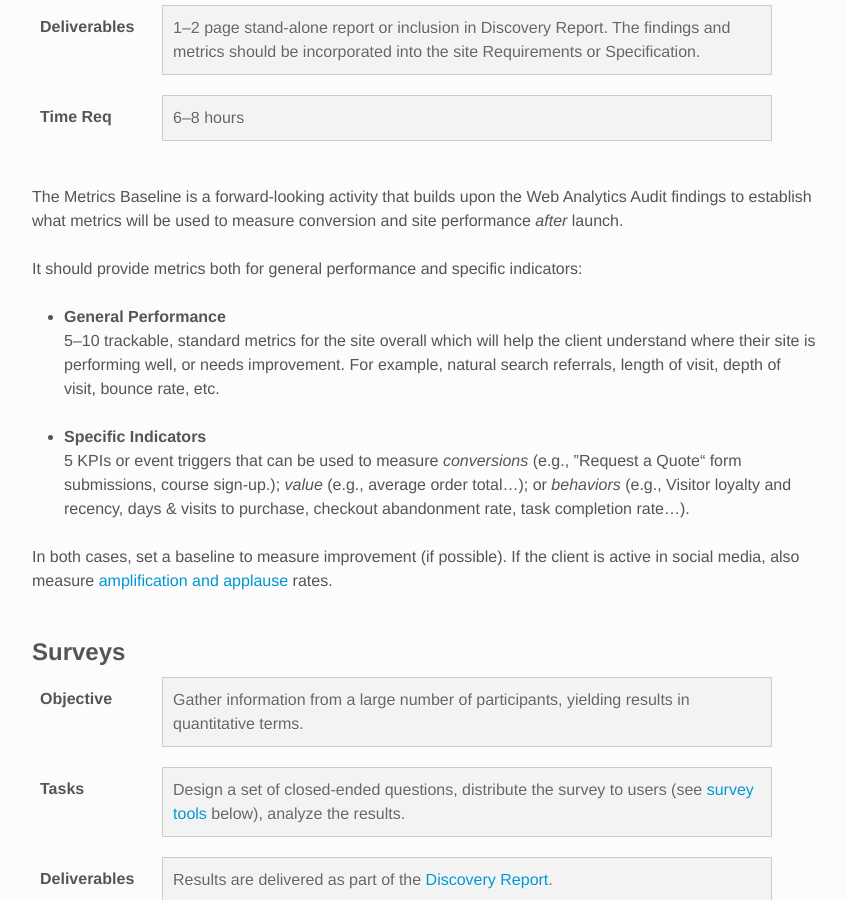
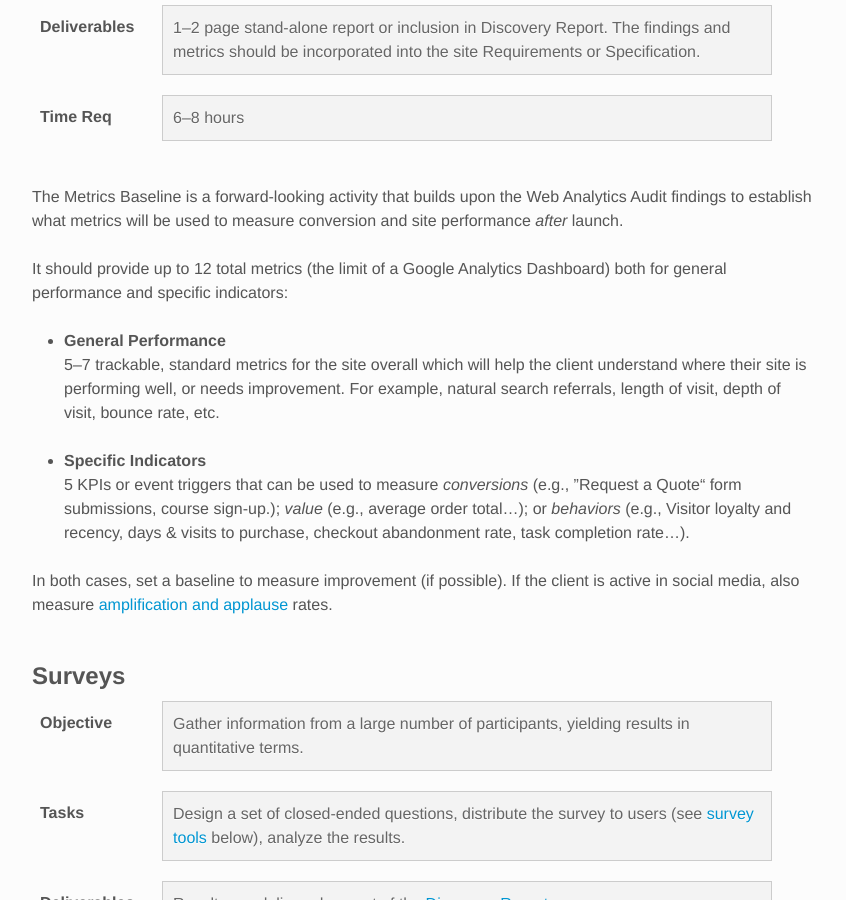
Before and after one commit to imarc/handbook, a Jekyll site: the page built from strategy.markdown, in a window 1280 px wide and 900 px high, scrolled down 8484 px. Shown: the whole window, without its empty margins (112-958 px from the left). Built offline with Jekyll 4.4.1, drawn with Linux system fonts in a browser that asks for light colours; nearby versions of some CDN libraries.

Commit message:
Updated Metrics Baseline language to note GA's dashboard limit

```diff
--- a/strategy.markdown
+++ b/strategy.markdown
@@ -300,13 +300,14 @@ Time Req
 
 The Metrics Baseline is a forward-looking activity that builds upon the Web Analytics Audit findings to establish what metrics will be used to measure conversion and site performance *after* launch.
 
-It should provide metrics both for general performance and specific indicators:
+It should provide up to 12 total metrics (the limit of a Google Analytics Dashboard) both for general performance and specific indicators:
 
 + **General Performance**
-5–10 trackable, standard metrics for the site overall which will help the client understand where their site is performing well, or needs improvement. For example, natural search referrals, length of visit, depth of visit, bounce rate, etc.
+5–7 trackable, standard metrics for the site overall which will help the client understand where their site is performing well, or needs improvement. For example, natural search referrals, length of visit, depth of visit, bounce rate, etc.
 
 + **Specific Indicators**
 5 KPIs or event triggers that can be used to measure *conversions* (e.g., ”Request a Quote“ form submissions, course sign-up.); *value* (e.g., average order total…); or *behaviors* (e.g., Visitor loyalty and recency, days & visits to purchase, checkout abandonment rate, task completion rate…).
+
 
 In both cases, set a baseline to measure improvement (if possible). If the client is active in social media, also measure [amplification and applause](http://www.kaushik.net/avinash/best-social-media-metrics-conversation-amplification-applause-economic-value/) rates.
 
```
